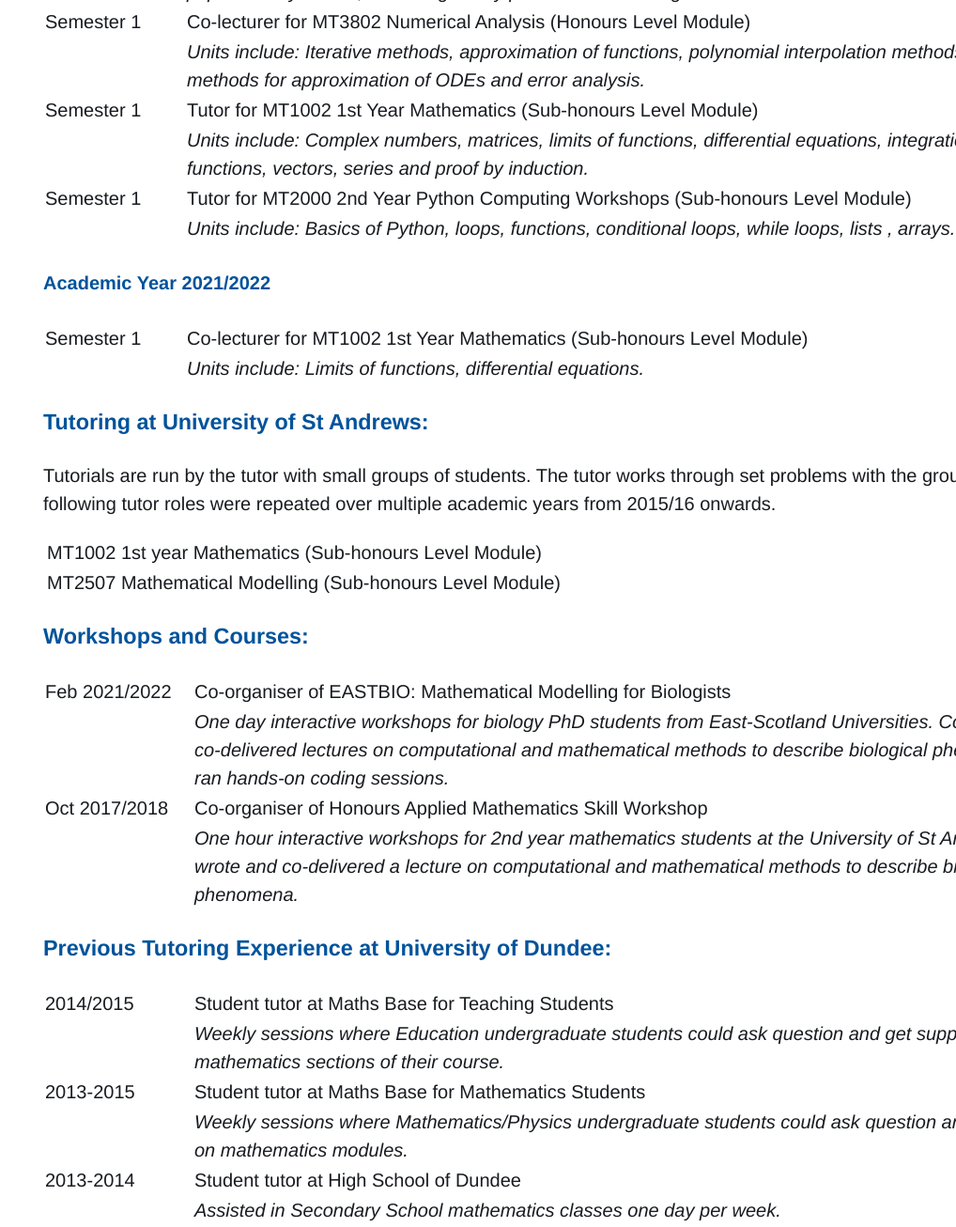
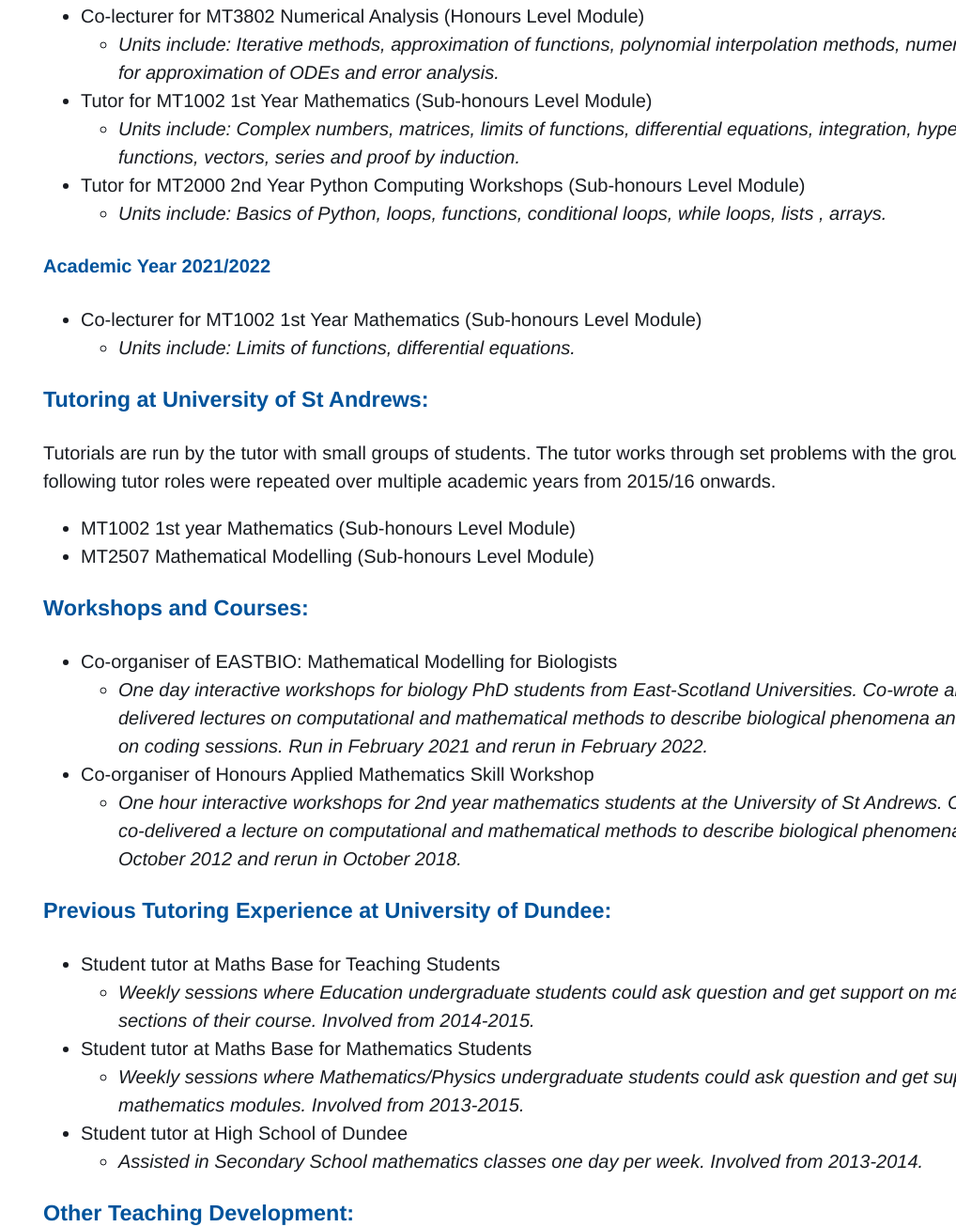
Before and after one commit to Fiona-Macfarlane/Fiona-Macfarlane.github.io, a plain HTML site: page teaching.html in a window 1280 px wide. Shown: the part 300-1606 px from the top of the page at 94% size, 262-1280 px from the left. Drawn offline with Linux system fonts and the light colour scheme; a script that the page names is missing.

Commit message:
Update teaching.html

```diff
--- a/teaching.html
+++ b/teaching.html
@@ -46,117 +46,77 @@ src="standrews_logo.png" width="100%" ></a>
 
     <h4 class="w3-text-teal">Academic Year 2022/2023</h4>
 
+<ul>
+  <li>Lecturer and Module Coordinator for MT2507 Mathematical Modelling (Sub-honours Level Module)</li>
+  <ul>
+    <li><i>Units include: Analytical and numerical methods for solving ODEs, phase plane analysis, modelling population dynamics, modelling decay processes and using Newton&#39 s laws motion.</i></li>
+  </ul>
+   <li>Co-lecturer for MT3802 Numerical Analysis (Honours Level Module)</li>
+  <ul>
+    <li><i>Units include: Iterative methods, approximation of functions, polynomial interpolation methods, numerical methods for approximation of ODEs and error analysis.</i></li>
+  </ul>
+    <li>Tutor for MT1002 1st Year Mathematics (Sub-honours Level Module)</li>
+  <ul>
+    <li><i>Units include: Complex numbers, matrices, limits of functions, differential equations, integration, hyperbolic functions, vectors, series and proof by induction.</i></li>
+  </ul>
+   <li>Tutor for MT2000 2nd Year Python Computing Workshops (Sub-honours Level Module)</li>
+  <ul>
+    <li><i>Units include: Basics of Python, loops, functions, conditional loops, while loops, lists , arrays.</i></li>
+  </ul>
+</ul>
 
-   <table style="width: 100%; font-size: 1em;">
-     <tr>
-      <td style="width: 5%">Semester 2</td>
-      <td style="width: 40%">Lecturer and Module Coordinator for MT2507 Mathematical Modelling (Sub-honours Level Module)</td>
-    </tr>
-   <tr><td></td>
-      <td><i>Units include: Analytical and numerical methods for solving ODEs, phase plane analysis, modelling population dynamics, modelling decay processes and using Newton&#39 s laws motion.</i></td>
-    </tr>
-    <tr>
-      <td>Semester 1</td>
-      <td>Co-lecturer for MT3802 Numerical Analysis (Honours Level Module)</td>
-    </tr>
-    <tr>
-      <td></td>
-      <td><i>Units include: Iterative methods, approximation of functions, polynomial interpolation methods, numerical methods for approximation of ODEs and error analysis.</i></td>
-    </tr>
-   <tr>
-      <td>Semester 1</td>
-      <td>Tutor for MT1002 1st Year Mathematics (Sub-honours Level Module)</td>
-    </tr>
-     <tr>
-      <td></td>
-      <td><i>Units include: Complex numbers, matrices, limits of functions, differential equations, integration, hyperbolic functions, vectors, series and proof by induction.</i> </td>
-    </tr>
-       <tr>
-      <td>Semester 1</td>
-      <td>Tutor for MT2000 2nd Year Python Computing Workshops (Sub-honours Level Module)</td>
-    </tr>
-    <tr>
-      <td></td>
-      <td style="font-size: 20px;"><i>Units include: Basics of Python, loops, functions, conditional loops, while loops, lists , arrays.</i></td>
-    </tr>
- </table>
 
  <h4 class="w3-text-teal">Academic Year 2021/2022</h4>
-  <table style="width: 100%; font-size: 1em;">
-   <tr>
-      <td style="width: 5%">Semester 1</td>
-      <td style="width: 40%">Co-lecturer for MT1002 1st Year Mathematics (Sub-honours Level Module)</td>
-    </tr>
-   <tr><td style="width: 5%"></td>
-      <td style="width: 40%;"><i>Units include: Limits of functions, differential equations.</i></td>
-    </tr>
-</table>
+<ul>
+  <li>Co-lecturer for MT1002 1st Year Mathematics (Sub-honours Level Module)</li>
+  <ul>
+    <li><i>Units include: Limits of functions, differential equations.</i></li>
+  </ul>
+</ul>
 
 
 <h3 class="w3-text-teal">Tutoring at University of St Andrews:</h3>
- <p style="font-size: 1em;">Tutorials are run by the tutor with small groups of students. The tutor works through set problems with the group. The following tutor roles were repeated over multiple academic years from 2015/16 onwards.</p>
+ Tutorials are run by the tutor with small groups of students. The tutor works through set problems with the group. The following tutor roles were repeated over multiple academic years from 2015/16 onwards.
 
-  <table style="font-size: 1em;">
-  	<tr>
-  		<td></td>
-      <td> MT1002 1st year Mathematics (Sub-honours Level Module)</td>
-    </tr>
-<tr><td></td>
-      <td> MT2507 Mathematical Modelling (Sub-honours Level Module)</td>
-    </tr>
-</table>
+ <ul>
+  <li>MT1002 1st year Mathematics (Sub-honours Level Module)</li>
+  <li>MT2507 Mathematical Modelling (Sub-honours Level Module)</li>
+</ul>
+
 
 <h3 class="w3-text-teal">Workshops and Courses:</h3>
 
 
-  <table style="width: 100%; font-size: 1em;">
-  	<tr>
-  		<td style="width: 5%">Feb 2021/2022</td>
-      <td style="width: 40%"> Co-organiser of EASTBIO: Mathematical Modelling for Biologists</td>
-    </tr>
-<tr><td style="width: 5%"></td>
-      <td style="width: 40%"><i>One day interactive workshops for biology PhD students from East-Scotland Universities. Co-wrote and co-delivered lectures on computational and mathematical methods to describe biological phenomena and ran hands-on coding sessions.</i></td>
-    </tr>
-    <tr>
-  		<td style="width: 5%">Oct 2017/2018</td>
-      <td style="width: 40%"> Co-organiser of Honours Applied Mathematics Skill Workshop</td>
-    </tr>
-<tr><td style="width: 5%"></td>
-      <td style="width: 40%"><i>One hour interactive workshops for 2nd year mathematics students at the University of St Andrews. Co-wrote and co-delivered a lecture on computational and mathematical methods to describe biological phenomena.</i></td>
-    </tr>
-</table>
+ <ul>
+  <li>Co-organiser of EASTBIO: Mathematical Modelling for Biologists</li>
+  <ul>
+    <li><i>One day interactive workshops for biology PhD students from East-Scotland Universities. Co-wrote and co-delivered lectures on computational and mathematical methods to describe biological phenomena and ran hands-on coding sessions. Run in February 2021 and rerun in February 2022.</i></li>
+  </ul>
+  <li>Co-organiser of Honours Applied Mathematics Skill Workshop</li>
+  <ul>
+    <li><i>One hour interactive workshops for 2nd year mathematics students at the University of St Andrews. Co-wrote and co-delivered a lecture on computational and mathematical methods to describe biological phenomena. Run in October 2012 and rerun in October 2018.</i></li>
+  </ul>
+</ul>
+
+
 
 
 <h3 class="w3-text-teal">Previous Tutoring Experience at University of Dundee:</h3>
 
-
-  <table style="width: 100%; font-size: 1em;">
-  	<tr>
-  		<td style="width: 5%">2014/2015</td>
-      <td style="width: 40%"> Student tutor at Maths Base for Teaching Students</td>
-    </tr>
-<tr><td style="width: 5%"></td>
-      <td style="width: 40%"><i>Weekly sessions where Education undergraduate students could ask question and get support on mathematics sections of their course.</i></td>
-    </tr>
-  	<tr>
-  		<td style="width: 5%">2013-2015</td>
-      <td style="width: 40%"> Student tutor at Maths Base for Mathematics Students</td>
-    </tr>
-<tr><td style="width: 5%"></td>
-      <td style="width: 40%"><i>Weekly sessions where Mathematics/Physics undergraduate students could ask question and get support on mathematics modules. </i></td>
-    </tr>
-    <tr>
-  		<td style="width: 5%">2013-2014</td>
-      <td style="width: 40%"> Student tutor at High School of Dundee</td>
-    </tr>
-<tr><td style="width: 5%"></td>
-      <td style="width: 40%"><i>Assisted in Secondary School mathematics classes one day per week.</i> </td>
-    </tr>
-</table>
-
-
-
-
+<ul>
+  <li>Student tutor at Maths Base for Teaching Students</li>
+  <ul>
+    <li><i>Weekly sessions where Education undergraduate students could ask question and get support on mathematics sections of their course. Involved from 2014-2015.</i></li>
+  </ul>
+  <li>Student tutor at Maths Base for Mathematics Students</li>
+  <ul>
+    <li><i>Weekly sessions where Mathematics/Physics undergraduate students could ask question and get support on mathematics modules. Involved from 2013-2015.</i></li>
+  </ul>
+   <li>Student tutor at High School of Dundee</li>
+  <ul>
+    <li><i>Assisted in Secondary School mathematics classes one day per week. Involved from 2013-2014.</i></li>
+  </ul>
+</ul>
 
 
 
@@ -164,17 +124,18 @@ src="standrews_logo.png" width="100%" ></a>
 
        <h3 class="w3-text-teal">Other Teaching Development:</h3>
 
-      <p style="font-size: 1em;">
+
         <a href="https://www.epigeum.com"
        class="w3-hover-white">Epigeum Online Courses</a>
-   <ul> University and College Teaching: Lecturing 1 (21/08/17)</ul>
-   <ul> University and College Teaching: Lecturing (21/08/17)</ul>
-   <ul> University and College Teaching: Developing your teaching
-   (24/08/17)</ul>
-   <ul> University and College Teaching: Marking and giving
-   feedback(24/08/17)</ul>
-  </ul></ul>
-      </p>
+   <ul>
+    <li>University and College Teaching: Lecturing 1 (21/08/17)</li>
+    <li>University and College Teaching: Lecturing (21/08/17)</li>
+   <li>University and College Teaching: Developing your teaching
+   (24/08/17)</li>
+   <li>University and College Teaching: Marking and giving
+   feedback(24/08/17)</li>
+  </ul>
+
 
 </div>
 
```
